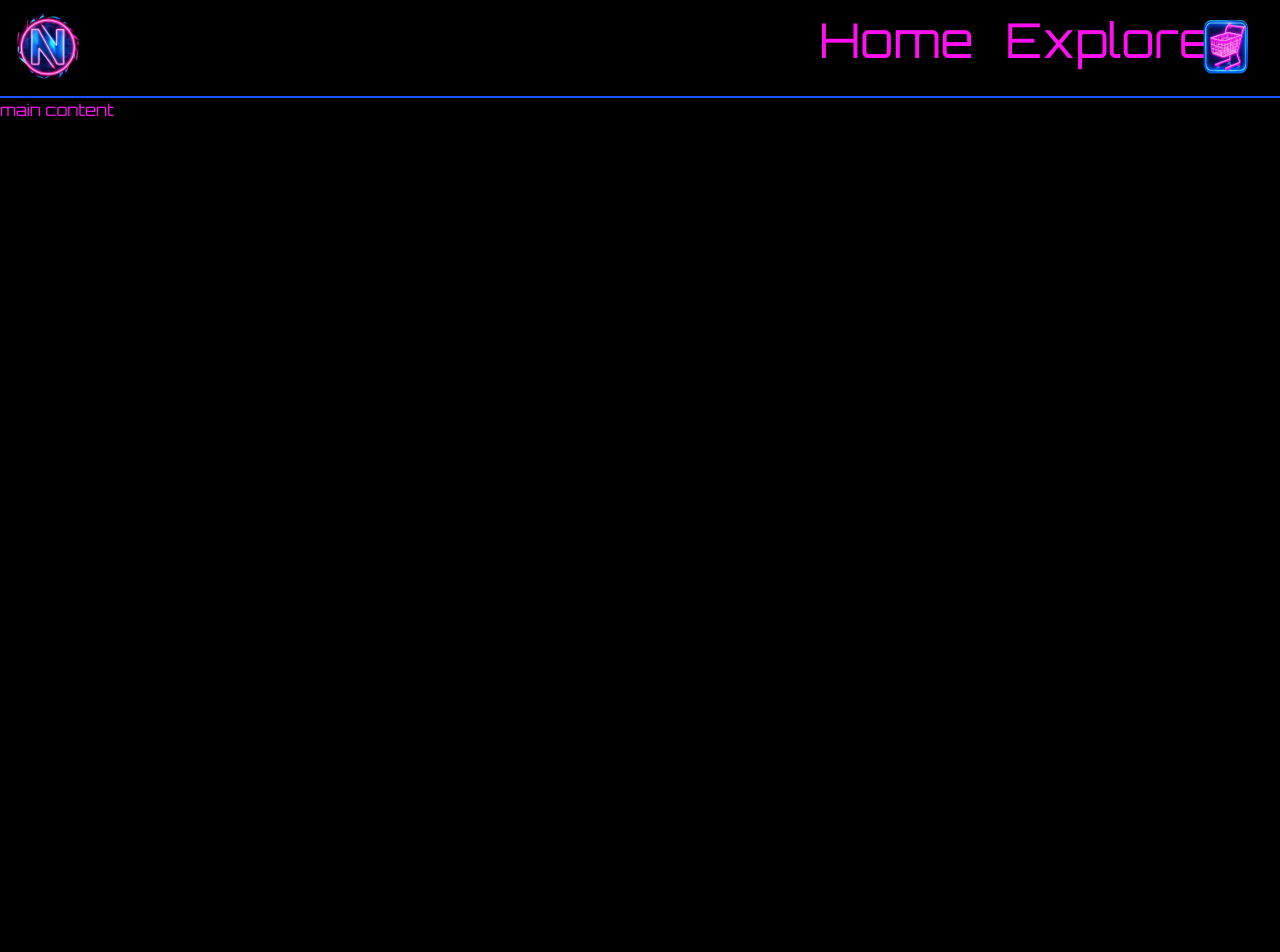
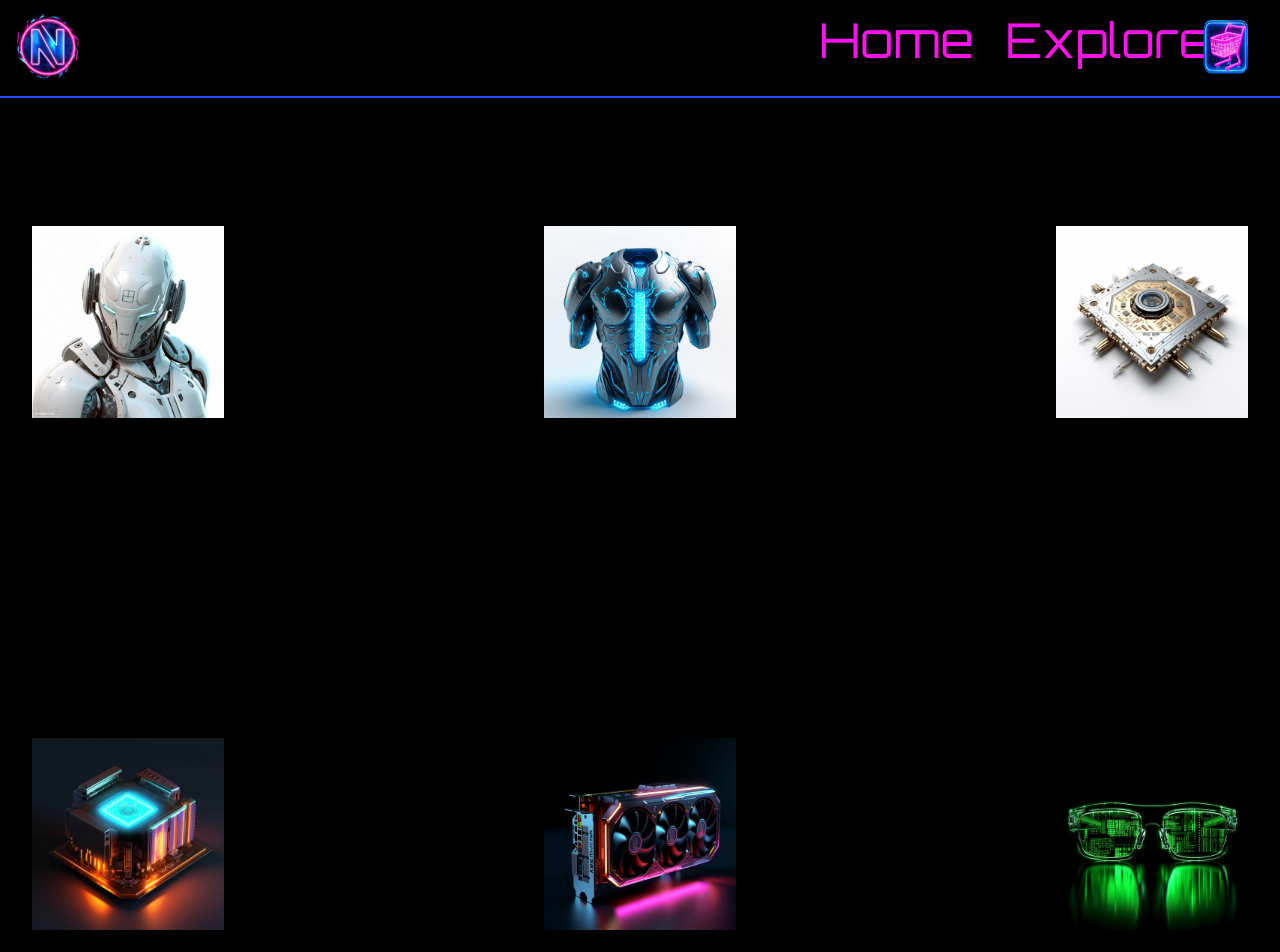
Before and after one commit to OblivionNoirV2/NeonNights, a React (Create React App) app: page / in a window 1280 px wide. Shown: the top 952 px of the page. Before the commit the page ends 800 px from the top, so only its background shows below. Built offline with nearby package versions, Linux system fonts and the light colour scheme.

Commit message:
product grid set up

```diff
--- a/src/App.tsx
+++ b/src/App.tsx
@@ -75,7 +75,7 @@ const CartIcon = () => {
 const Navbar = () => {
   return (
     <>
-      <nav className='main-nav bg-black neon-text w-full h-24 flex justify-between mr-4'>
+      <nav className='main-nav sticky top-0 bg-black neon-text w-full h-24 flex justify-between mr-4'>
         <SiteLogo />
         <ReallyCoolScrollingText />
         <ul className='flex text-5xl mt-4'>
--- a/src/Home.tsx
+++ b/src/Home.tsx
@@ -1,10 +1,39 @@
 import './Sparkles.css'
+import React from 'react';
+import { useState, useEffect } from 'react';
+
+const ImagesArray: string[] = [
+    require('./assets/ai.png'),
+    require('./assets/armor.png'),
+    require('./assets/chip.png'),
+    require('./assets/cpu.png'),
+    require('./assets/gpu.png'),
+    require('./assets/glasses.png'),
+    require('./assets/katana.png'),
+    require('./assets/launcher.png'),
+    require('./assets/pill.png'),
+]
 const Home = () => {
     return (
         <main className='neon-text'>
-            <h1>main content</h1>
+            <ImagesGrid images={ImagesArray} />
         </main>
     )
 }
+interface ImagesGridProps {
+    images: string[];
+}
+
+const ImagesGrid: React.FC<ImagesGridProps> = ({ images }) => {
+    return (
+
+        <div className="image-grid ">
+            {images.map((img, i) => (
+                <img className="w-1/2 h-auto grid-image" src={img} alt={img} key={i} />
+            ))}
+        </div>
+    );
+};
+
 
 export default Home;
--- a/src/sparkles.css
+++ b/src/sparkles.css
@@ -28,3 +28,19 @@ hr {
     background-color: rgb(31, 81, 255);
     height: .094rem;
 }
+
+html {
+    overflow-y: auto;
+}
+
+.image-grid {
+    display: grid;
+    grid-template-columns: repeat(3, 1fr);
+    gap: 20rem;
+    margin: 8rem 2rem 8rem 2rem;
+}
+
+.grid-image {
+    width: 100%;
+    height: auto;
+}
```
